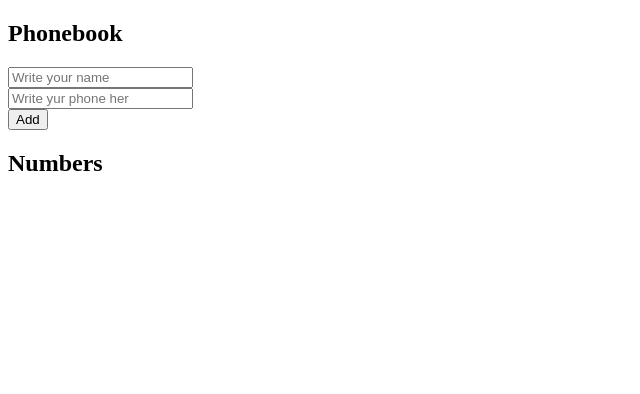
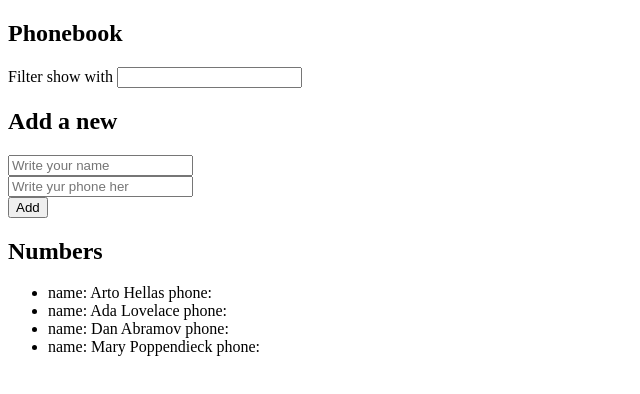
Before and after one commit to danielnegrete3/Full-Stak-Course, a React (Vite) app in the folder part2/phoneBook/: page / in a window 1280 px wide. Shown: the top 394 px of the page, without its empty margins (0-640 px from the left). Built offline with nearby package versions, Linux system fonts and the light colour scheme.

Commit message:
exercise 2.9

```diff
--- a/part2/phoneBook/src/App.jsx
+++ b/part2/phoneBook/src/App.jsx
@@ -1,9 +1,16 @@
 import { useState } from 'react'
 
 function App() {
-  const [persons, setPersons] = useState([]);
+  const [persons, setPersons] = useState([
+    { name: 'Arto Hellas', number: '040-123456', id: 1 },
+    { name: 'Ada Lovelace', number: '39-44-5323523', id: 2 },
+    { name: 'Dan Abramov', number: '12-43-234345', id: 3 },
+    { name: 'Mary Poppendieck', number: '39-23-6423122', id: 4 }
+  ]);
+
   const [newName, setNewName] = useState("");
   const [newPhone, setNewPhone] = useState("");
+  const [filter, setFilter] = useState("");
 
   const handleNewName = (event) => {
     setNewName(event.target.value);
@@ -11,6 +18,10 @@
 
   const handleNewPhone = (event) => {
     setNewPhone(event.target.value);
+  }
+
+  const handleFilter= (event) => {
+    setFilter(event.target.value);
   }
 
   const addPerson = (event) => {
@@ -27,16 +38,21 @@
 
     const personObject = {
       name: newName,
-      phone: newPhone
+      phone: newPhone,
+      id: persons.length + 1
     }
     setPersons(persons.concat(personObject));
     setNewName("");
     setNewPhone("");
   }
 
+  const personsToShow = persons.filter(person => person.name.toLowerCase().includes(filter.toLowerCase()));
+
   return (
     <>
       <h2>Phonebook</h2>
+        <p>Filter show with <input type="text" value={filter} onChange={handleFilter}/></p>
+      <h2>Add a new</h2>
       <form onSubmit={addPerson}>
         <input type="text" value={newName} onChange={handleNewName} placeholder='Write your name'/>
         <br />
@@ -46,8 +62,8 @@
       </form>
       <h2>Numbers</h2>
       <ul>
-        {persons.map(person => (
-          <li key={person.name}>name: {person.name} phone: {person.phone}</li>
+        {personsToShow.map(person => (
+          <li key={person.id}>name: {person.name} phone: {person.phone}</li>
         ))}
       </ul>
     </>
```
